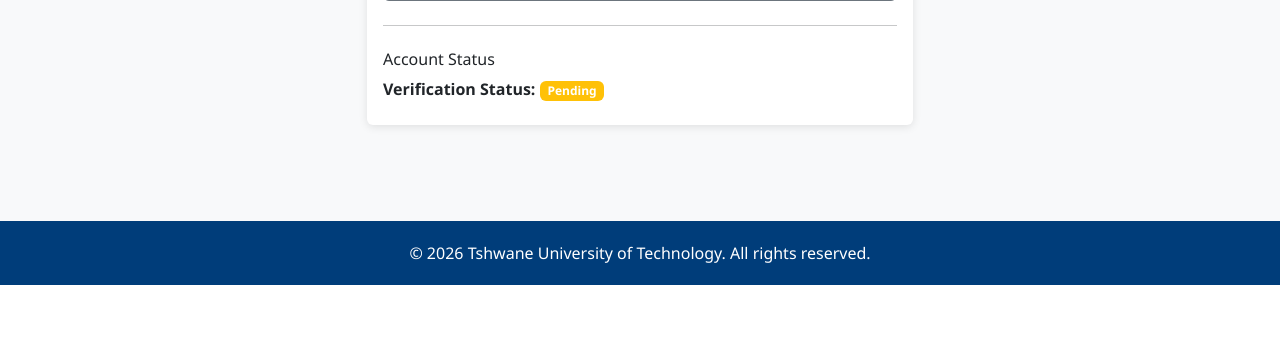
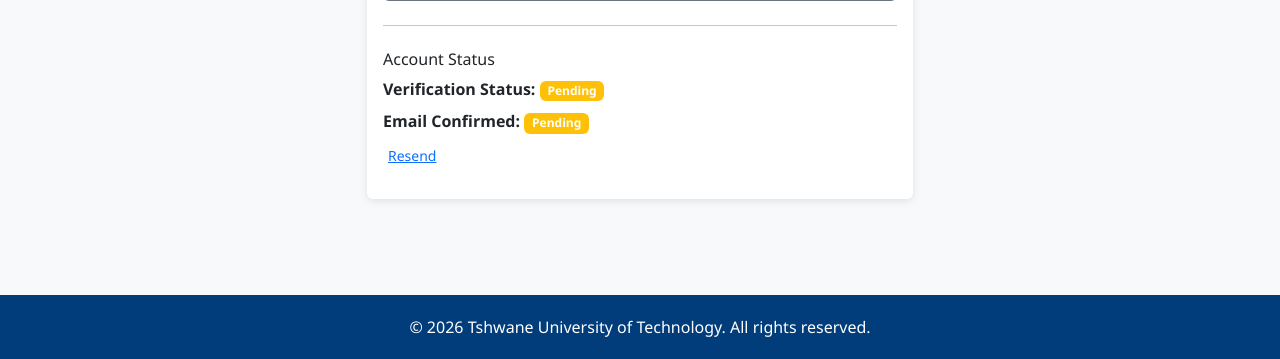
Before and after one commit to 220404773/tut-digital-student-card, a Django app: page /accounts/profile/ in a window 1280 px wide. Shown: the part 1210-1569 px from the top of the page. Before the commit the page ends 1495 px from the top, so only its background shows below. Run offline with Django 4.2, Linux system fonts and the light colour scheme; the visitor is signed in with stand-in values (Sample User, id 1); data comes from the database, SQL or seed files in the repository; data that the repository does not hold is empty.

Commit message:
Add email confirmation as an identity check independent of OCR document verification

```diff
--- a/accounts/models.py
+++ b/accounts/models.py
@@ -22,6 +22,12 @@ class StudentUser(AbstractUser):
     is_verified = models.BooleanField(default=False)
     profile_picture = models.ImageField(upload_to='profile_pictures/', null=True, blank=True)
 
+    # Confirms the student actually controls the email address on the
+    # account - independent of is_verified, which only checks that an
+    # uploaded document was read successfully (a document can be edited;
+    # this checks the mailbox is real and reachable).
+    email_confirmed = models.BooleanField(default=False)
+
     # Auto-extracted from document
     ocr_student_number = models.CharField(max_length=20, null=True, blank=True)
     ocr_full_name = models.CharField(max_length=255, null=True, blank=True)
--- a/accounts/templates/accounts/profile.html
+++ b/accounts/templates/accounts/profile.html
@@ -94,6 +94,18 @@
                             <span class="badge bg-warning">Pending</span>
                         {% endif %}
                     </p>
+                    <p class="mb-2">
+                        <strong>Email Confirmed:</strong>
+                        {% if user.email_confirmed %}
+                            <span class="badge bg-success">Confirmed</span>
+                        {% else %}
+                            <span class="badge bg-warning">Pending</span>
+                            <form method="post" action="{% url 'resend_confirmation' %}" class="d-inline">
+                                {% csrf_token %}
+                                <button type="submit" class="btn btn-sm btn-link p-0 ms-1">Resend</button>
+                            </form>
+                        {% endif %}
+                    </p>
 
                     {% if student_card %}
                         <p class="mb-2">
--- a/accounts/urls.py
+++ b/accounts/urls.py
@@ -21,6 +21,9 @@ urlpatterns = [
     path('search/', views.user_search, name='user_search'),
     path('student/<int:student_id>/', views.student_detail, name='student_detail'),
 
+    path('confirm-email/<uidb64>/<token>/', views.confirm_email, name='confirm_email'),
+    path('resend-confirmation/', views.resend_confirmation_email, name='resend_confirmation'),
+
     path('password-reset/', rate_limited_password_reset_view, name='password_reset'),
     path('password-reset/done/', auth_views.PasswordResetDoneView.as_view(
         template_name='accounts/password_reset_done.html',
--- a/accounts/views.py
+++ b/accounts/views.py
@@ -1,16 +1,22 @@
 from urllib.parse import urlencode
+from django.conf import settings
+from django.core.mail import send_mail
 from django.shortcuts import render, redirect, get_object_or_404
 from django.contrib.auth import authenticate, login, logout, update_session_auth_hash
 from django.contrib.auth.decorators import login_required
 from django.contrib import messages
+from django.template.loader import render_to_string
 from django.views.decorators.http import require_http_methods
 from django_ratelimit.decorators import ratelimit
 from django.http import JsonResponse
 from django.urls import reverse
 from django.utils import timezone
+from django.utils.encoding import force_bytes
+from django.utils.http import urlsafe_base64_encode, urlsafe_base64_decode
 from django.db import models
 from .models import StudentUser
 from .forms import CustomUserCreationForm, CustomUserChangeForm, LoginForm, StyledPasswordChangeForm
+from .tokens import email_confirmation_token
 from cards.models import StudentCard, SignupMetrics, OCRMetrics
 from cards.utils import process_registration_proof, generate_student_card, parse_registration_end_date, link_recent_anonymous_visits
 
@@ -19,6 +25,27 @@ def post_login_redirect(user):
     """Staff/admin accounts have no student card - send them to the admin
     reporting page instead of the student dashboard."""
     return redirect('performance_dashboard') if user.is_staff else redirect('dashboard')
+
+
+def send_confirmation_email(user, request):
+    """Email a link that proves the student controls the email address on
+    their account - independent of the OCR document check, which only
+    confirms a document was read successfully, not who's holding it."""
+    uid = urlsafe_base64_encode(force_bytes(user.pk))
+    token = email_confirmation_token.make_token(user)
+    confirm_path = reverse('confirm_email', args=[uid, token])
+    confirm_url = request.build_absolute_uri(confirm_path)
+
+    body = render_to_string('accounts/email_confirmation_email.html', {
+        'user': user,
+        'confirm_url': confirm_url,
+    })
+    send_mail(
+        subject='Confirm your TUT Digital Student Card email',
+        message=body,
+        from_email=settings.DEFAULT_FROM_EMAIL,
+        recipient_list=[user.email],
+    )
 
 
 def split_full_name(full_name):
@@ -238,6 +265,12 @@ def signup(request):
             # form) to the account that just got created.
             link_recent_anonymous_visits(user, request)
 
+            try:
+                send_confirmation_email(user, request)
+                messages.info(request, 'Please check your email to confirm your address.')
+            except Exception as e:
+                print(f"Error sending confirmation email: {str(e)}")
+
             return redirect('dashboard')
         else:
             # An email or student number that's already registered means
@@ -264,6 +297,43 @@ def signup(request):
         form = CustomUserCreationForm()
 
     return render(request, 'accounts/signup.html', {'form': form})
+
+
+def confirm_email(request, uidb64, token):
+    """Landing page for the link sent by send_confirmation_email."""
+    try:
+        uid = urlsafe_base64_decode(uidb64).decode()
+        user = StudentUser.objects.get(pk=uid)
+    except (TypeError, ValueError, OverflowError, StudentUser.DoesNotExist):
+        user = None
+
+    if user is not None and email_confirmation_token.check_token(user, token):
+        user.email_confirmed = True
+        user.save()
+        messages.success(request, 'Your email address has been confirmed!')
+    else:
+        messages.error(request, 'This confirmation link is invalid or has expired. Request a new one from your dashboard.')
+
+    if request.user.is_authenticated:
+        return post_login_redirect(request.user)
+    return redirect('login')
+
+
+@login_required(login_url='login')
+@ratelimit(key='user', rate='5/h', method='POST', block=False)
+def resend_confirmation_email(request):
+    """Lets a student request a fresh confirmation link if the first one
+    expired or never arrived."""
+    if request.method == 'POST' and not getattr(request, 'limited', False):
+        if not request.user.email_confirmed:
+            try:
+                send_confirmation_email(request.user, request)
+                messages.success(request, 'Confirmation email sent - please check your inbox.')
+            except Exception as e:
+                messages.error(request, 'Could not send the confirmation email right now. Please try again later.')
+    elif getattr(request, 'limited', False):
+        messages.error(request, 'Too many resend attempts - please wait a while and try again.')
+    return redirect(request.META.get('HTTP_REFERER') or 'dashboard')
 
 
 @require_http_methods(['GET', 'POST'])
```
Also changed, not shown: accounts/templates/accounts/email_confirmation_email.html (added, +9 -0 lines), accounts/tests.py (+54 -0 lines), accounts/tokens.py (added, +13 -0 lines), cards/templates/cards/dashboard.html (+13 -0 lines), cards/templates/cards/staff_student_detail.html (+8 -0 lines), accounts/migrations/0003_studentuser_email_confirmed.py (added).
